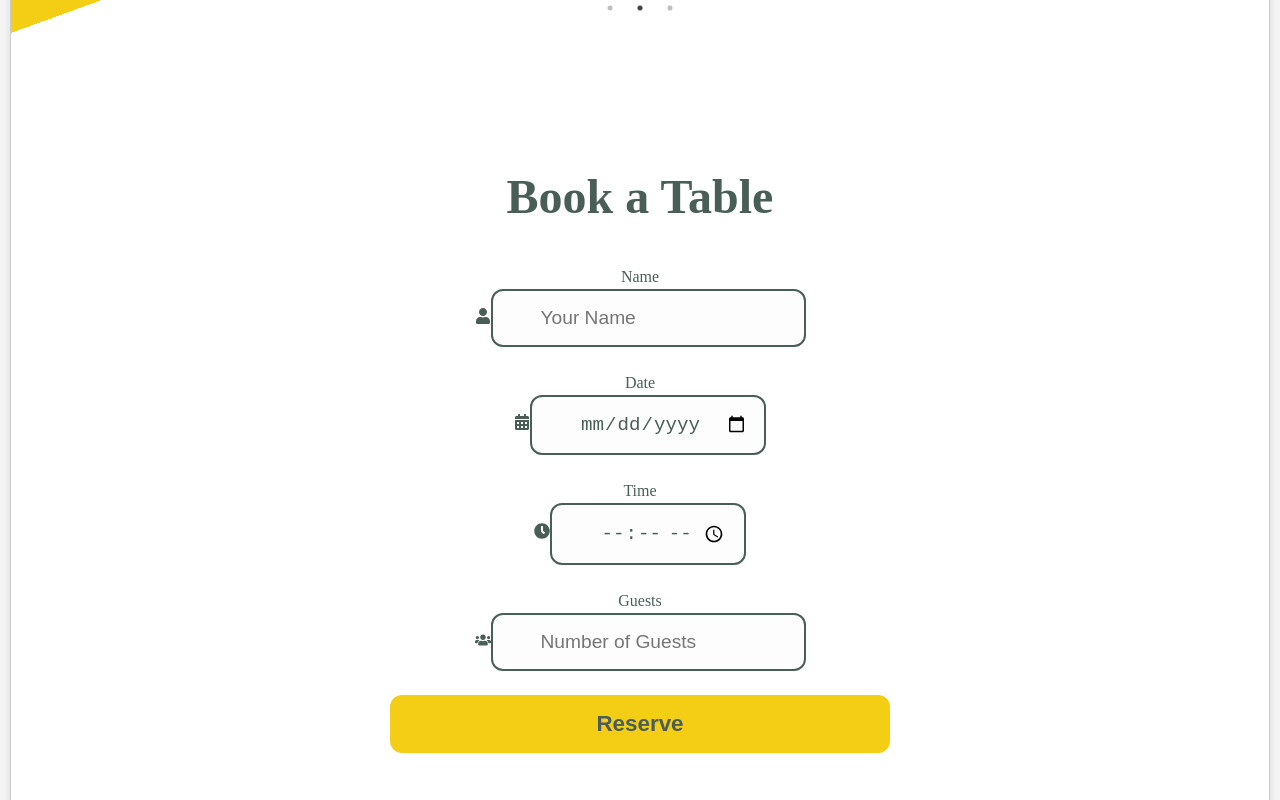
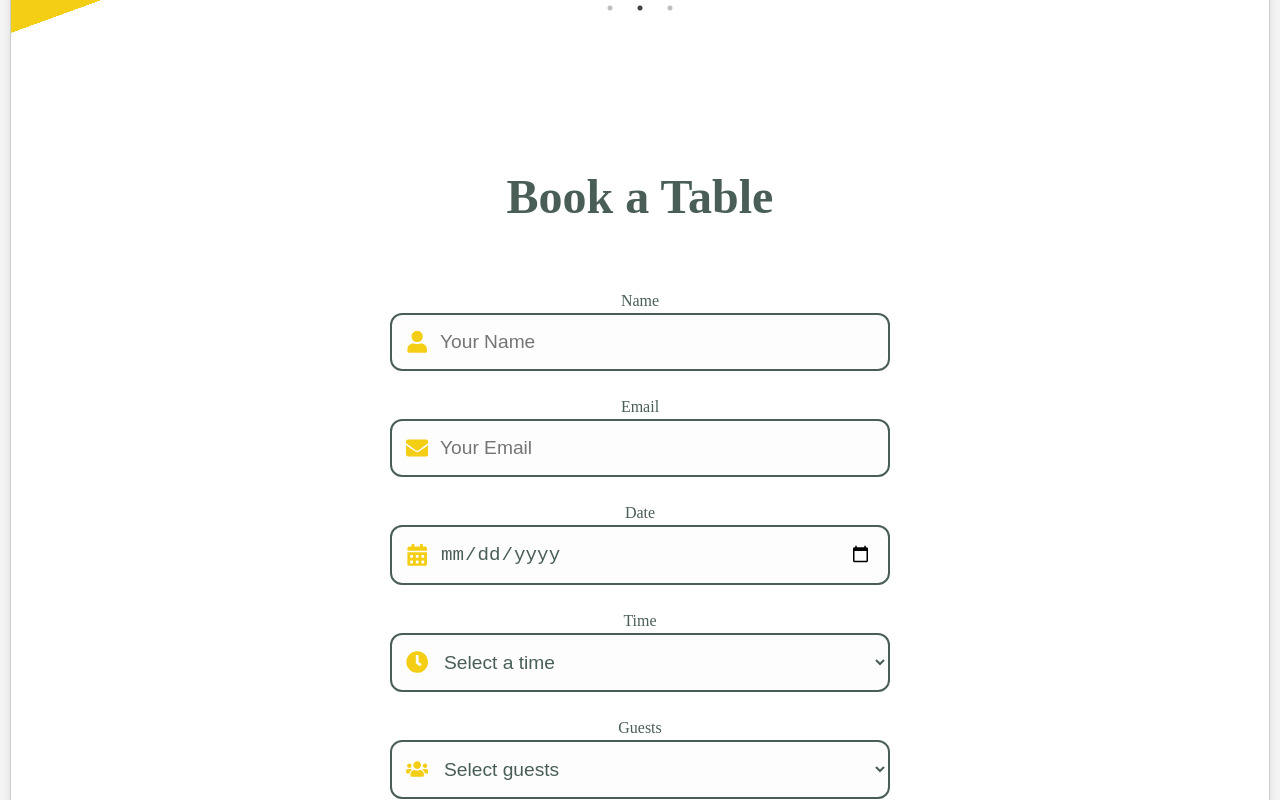
Before and after one commit to DiegoSQuiroga/clapstonell, a React (Create React App) app: page / in a window 1280 px wide. Shown: the part 1540-2340 px from the top of the page. Built offline with nearby package versions, Linux system fonts and the light colour scheme; a web font is replaced by a local one.

Commit message:
calendar changes

```diff
--- a/src/App.js
+++ b/src/App.js
@@ -4,7 +4,7 @@ import Navbar from './Components/Navbar';
 import HeroSection from './Components/HeroSection';
 import Specials from './Components/Specials';
 import Testimonials from './Components/Testimonials';
-import BookTable from './Components/BookTable';
+import Calendar from './Components/Calendar';
 import Footer from './Components/Footer';
 import "slick-carousel/slick/slick.css";
 import "slick-carousel/slick/slick-theme.css";
@@ -16,7 +16,7 @@ function App() {
       <HeroSection/>
       <Specials/>
       <Testimonials/>
-      <BookTable/>
+      <Calendar/>
       <Footer/>
     </div>
   );
--- a/src/Components/BookTable.jsx
+++ b/src/Components/BookTable.jsx
@@ -1,51 +1,77 @@
 import React, { useState } from 'react';
-import { FaUser, FaCalendarAlt, FaClock, FaUsers } from 'react-icons/fa';
+import { FaUser, FaEnvelope, FaCalendarAlt, FaClock, FaUsers } from 'react-icons/fa';
 
-const BookTable = () => {
-  const [formData, setFormData] = useState({ name: '', date: '', time: '', guests: '' });
+const BookTable = ({ availableTimes, dispatch }) => {
+  const [formData, setFormData] = useState({ name: '',email: '', date: '', time: '', guests: '' });
 
   const handleChange = (e) => {
-    setFormData({ ...formData, [e.target.name]: e.target.value });
+    const { name, value } = e.target;
+    setFormData(prev => ({ ...prev, [name]: value }));
+    if (name === 'date') {
+      dispatch({ type: 'UPDATE', date: value });
+    }
   };
 
   const handleSubmit = (e) => {
     e.preventDefault();
-    alert(`Booking confirmed for ${formData.name}`);
+    alert(`Booking confirmed for ${formData.name} ${formData.date} at ${formData.time}`);
   };
 
   return (
     <section className="book-table" id="book-table">
-      <h2>Book a Table</h2>
-      <form onSubmit={handleSubmit} className="form">
+      <form onSubmit={handleSubmit} className="form" aria-labelledby="form-title">
+      <h2 id="form-title">Book a Table</h2>
         <div className="input-group">
           <label htmlFor="name">Name</label>
           <div className="input-icon">
-            <FaUser />
-            <input type="text" id="name" name="name" placeholder="Your Name" onChange={handleChange} required />
+            <FaUser aria-hidden="true" />
+            <input type="text" id="name" name="name" placeholder="Your Name" onChange={handleChange} required aria-required="true" />
           </div>
+        </div>
+        <div className="input-group">
+          <label htmlFor="email">Email</label>
+          <div className="input-icon">
+            <FaEnvelope aria-hidden="true" />
+            <input type="email" id="email" name="email" placeholder="Your Email" onChange={handleChange} required aria-required="true"
+        aria-describedby="email-desc" />
+          </div>
+          <small id="email-desc"></small>
         </div>
         <div className="input-group">
           <label htmlFor="date">Date</label>
           <div className="input-icon">
-            <FaCalendarAlt />
-            <input type="date" id="date" name="date" onChange={handleChange} required />
+            <FaCalendarAlt aria-hidden="true"/>
+            <input type="date" id="date" name="date" onChange={handleChange} required aria-required="true"/>
           </div>
         </div>
         <div className="input-group">
           <label htmlFor="time">Time</label>
           <div className="input-icon">
-            <FaClock />
-            <input type="time" id="time" name="time" onChange={handleChange} required />
+            <FaClock aria-hidden="true"/>
+            <select id="time" name="time" onChange={handleChange} required aria-required="true">
+              <option value="">Select a time</option>
+              {availableTimes.map((time) => (
+              <option key={time} value={time}>{time}</option>
+              ))}
+            </select>
           </div>
         </div>
         <div className="input-group">
           <label htmlFor="guests">Guests</label>
           <div className="input-icon">
-            <FaUsers />
-            <input type="number" id="guests" name="guests" placeholder="Number of Guests" onChange={handleChange} required />
+            <FaUsers aria-hidden="true"/>
+            <select id="guests" name="guests" onChange={handleChange} required aria-required="true" min="1">
+              <option value="">Select guests</option>
+              <option value="1">1 Guest</option>
+              <option value="2">2 Guests</option>
+              <option value="3">3 Guests</option>
+              <option value="4">4 Guests</option>
+              <option value="5">5 Guests</option>
+              <option value="6">6 Guests</option>
+            </select>
           </div>
         </div>
-        <button type="submit">Reserve</button>
+        <button type="submit" aria-label="Reserve a table">Reserve</button>
       </form>
     </section>
   );
--- /dev/null
+++ b/src/Components/Calendar.jsx
@@ -0,0 +1,32 @@
+import React, { useReducer } from 'react';
+import BookTable from './BookTable';
+
+// Simula los horarios disponibles para una fecha
+const fetchAvailableTimes = (date) => {
+  // Lógica real podría consultar un backend o API
+  return ['18:00', '19:00', '20:00', '21:00'];
+};
+
+// Reducer que actualiza horarios según la fecha seleccionada
+const timesReducer = (state, action) => {
+  switch (action.type) {
+    case 'UPDATE':
+      return fetchAvailableTimes(action.date);
+    default:
+      return state;
+  }
+};
+
+const Calendar = () => {
+  const [availableTimes, dispatch] = useReducer(timesReducer, [], () =>
+    fetchAvailableTimes(new Date().toISOString().split('T')[0])
+  );
+
+  return (
+    <main>
+      <BookTable availableTimes={availableTimes} dispatch={dispatch} />
+    </main>
+  );
+};
+
+export default Calendar;
--- a/src/styles.css
+++ b/src/styles.css
@@ -389,7 +389,6 @@ body {
   font-size: 3rem;
   margin-bottom: 2rem;
   color: #495e57;
-  position: relative;
   animation: fadeInDown 0.6s ease-out;
 }
 
@@ -402,36 +401,37 @@ body {
   animation: fadeInUp 0.8s ease-in;
 }
 
-.book-table input {
-  padding: 1rem;
-  padding-left: 3rem;
+.book-table input,
+.book-table select {
+  width: 100%;
+  padding: 1rem 1rem 1rem 3rem;
   font-size: 1.2rem;
   border: 2px solid #495e57;
   border-radius: 12px;
   background-color: #fdfdfd;
   color: #495e57;
   transition: all 0.3s ease;
-  position: relative;
 }
 
-.book-table input:focus {
+.book-table input:focus,
+.book-table select:focus {
   outline: none;
   border-color: #F4CE14;
   box-shadow: 0 0 5px #F4CE14aa;
 }
 
-/* Icon containers */
-.input-wrapper {
+.input-icon {
   position: relative;
 }
 
-.input-wrapper svg {
+.input-icon svg {
   position: absolute;
   top: 50%;
   left: 1rem;
   transform: translateY(-50%);
   color: #F4CE14;
   font-size: 1.4rem;
+  pointer-events: none;
 }
 
 .book-table button {
@@ -451,7 +451,6 @@ body {
   transform: scale(1.03);
 }
 
-/* Animaciones */
 @keyframes fadeInUp {
   from {
     opacity: 0;
@@ -474,17 +473,18 @@ body {
   }
 }
 
-/* Responsivo */
 @media (max-width: 600px) {
   .book-table h2 {
     font-size: 2.4rem;
   }
 
   .book-table input,
+  .book-table select,
   .book-table button {
     font-size: 1rem;
   }
 }
+
 
 .footer {
   background-color: #495e57;
```
